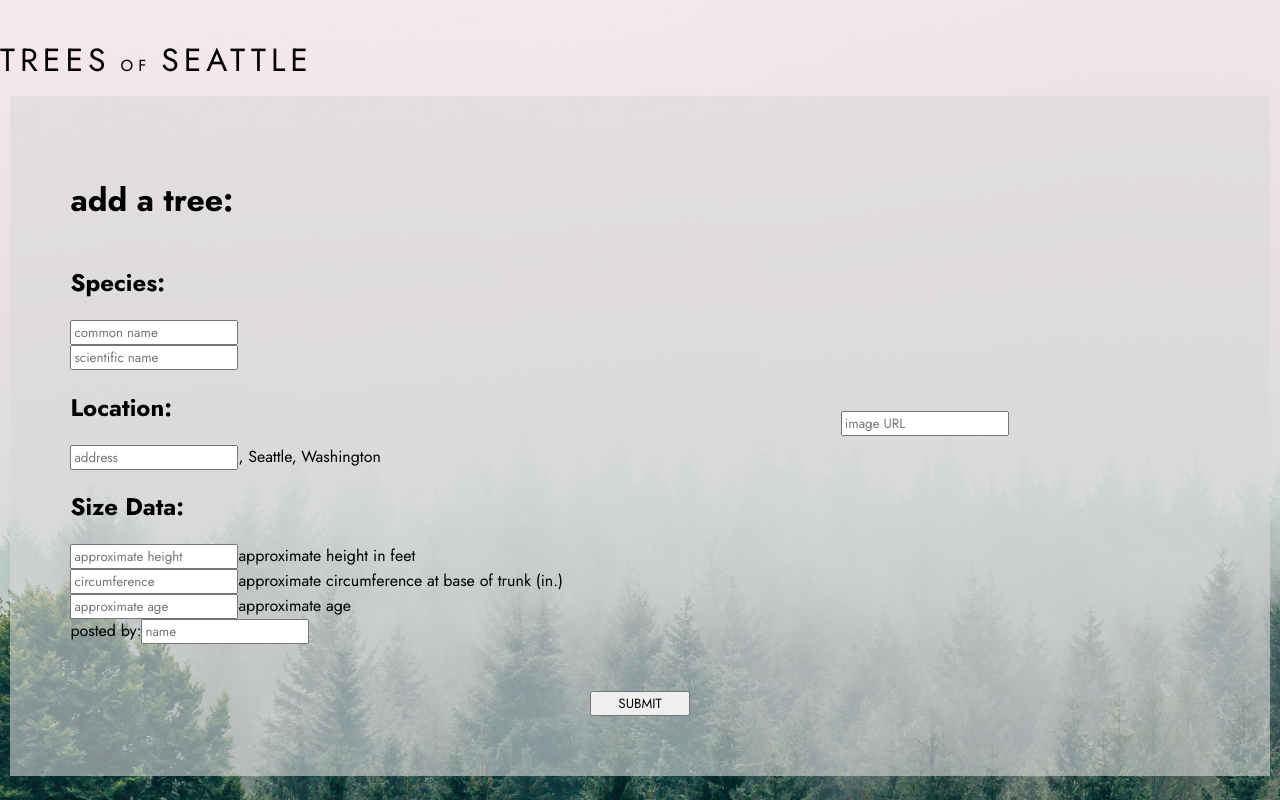
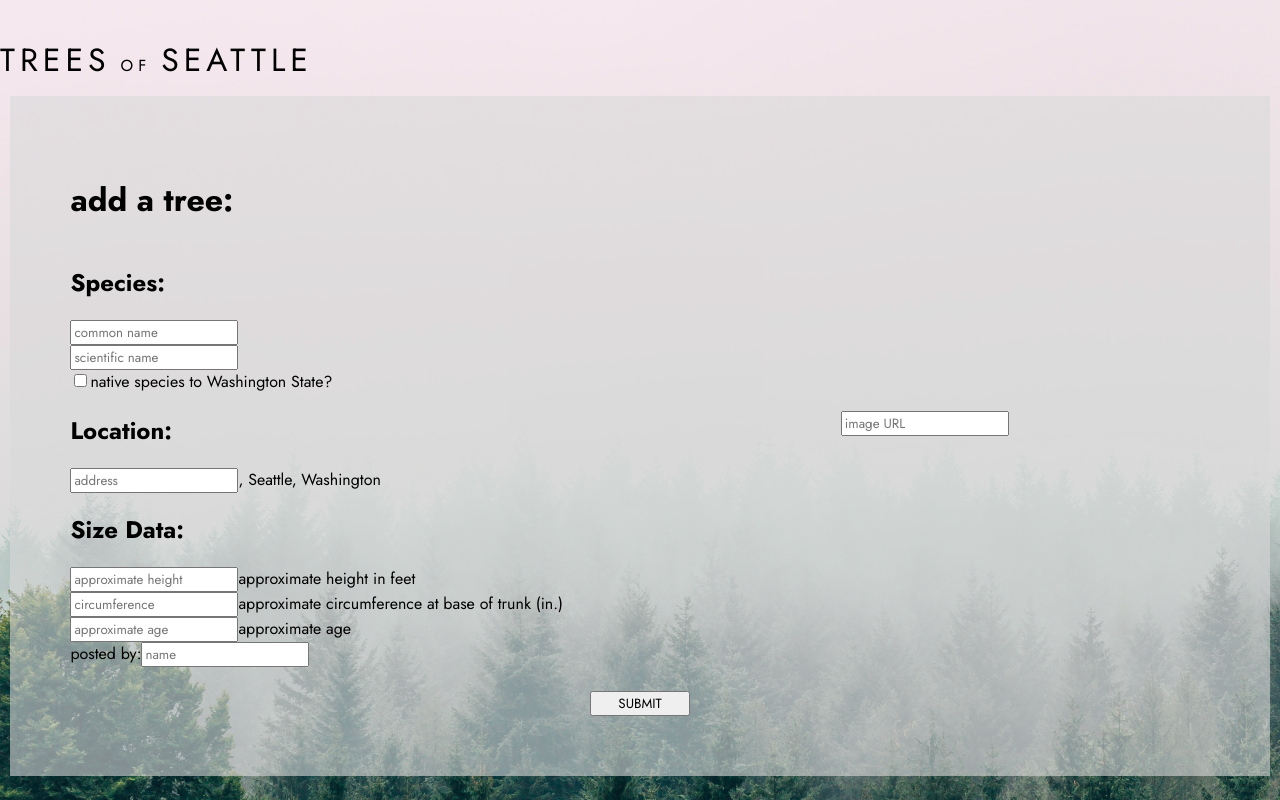
Before and after one commit to sam-rice/trees-of-seattle, a React (Create React App) app: page /new-tree in a window 1280 px wide. Built offline with nearby package versions, Linux system fonts and the light colour scheme; no server answers.

Commit message:
adds form data point for native species

```diff
--- a/src/Components/NewTreeContainer/NewTreeContainer.tsx
+++ b/src/Components/NewTreeContainer/NewTreeContainer.tsx
@@ -10,6 +10,7 @@ interface Props {
 interface formInputs {
   speciesCommon: string
   speciesSci: string
+  isNative: boolean
   address: string
   height: string
   circ: string
@@ -23,13 +24,14 @@ const NewTreeContainer: FC<Props> = ({ addTree }) => {
   // const [addressError, setAddressError] = useState<string | null>(null)
 
   const postTree = async (formInputs: formInputs) => {
-    const { speciesCommon, speciesSci, address, height, circ, age, author, imageURL } =
+    const { speciesCommon, speciesSci, isNative, address, height, circ, age, author, imageURL } =
       formInputs
     const [lat, long, district] = await getCoordinates(formInputs.address)
 
     const body = {
       speciesCommon,
       speciesSci,
+      isNative,
       height,
       circ,
       age,
--- a/src/Components/NewTreeForm/NewTreeForm.tsx
+++ b/src/Components/NewTreeForm/NewTreeForm.tsx
@@ -9,6 +9,7 @@ interface Props {
 const NewTreeForm: FC<Props> = ({ postTree }) => {
   const [speciesCommon, setSpeciesCommon] = useState("")
   const [speciesSci, setSpeciesSci] = useState("")
+  const [isNative, setIsNative] = useState(false)
   const [address, setAddress] = useState("")
   const [height, setHeight] = useState("")
   const [circ, setCirc] = useState("")
@@ -16,11 +17,13 @@ const NewTreeForm: FC<Props> = ({ postTree }) => {
   const [author, setAuthor] = useState("")
   const [imageURL, setImageURL] = useState("")
 
+
   const handleSubmit = (e: React.SyntheticEvent): void => {
     e.preventDefault()
     postTree({
       speciesCommon,
       speciesSci,
+      isNative,
       address,
       height,
       circ,
@@ -56,6 +59,15 @@ const NewTreeForm: FC<Props> = ({ postTree }) => {
                 onChange={e => setSpeciesSci(e.target.value)}
                 data-cy="form-sci"
               />
+            </label>
+            <label>
+              <input
+                type="checkbox"
+                checked={isNative}
+                onChange={() => setIsNative(!isNative)}
+                data-cy="form-native"
+              />
+              native species to Washington State?
             </label>
           </div>
           <div className="form__top__left__location">
```
Also changed, not shown: 1 other file (tests, documents, lock files or other folders).
